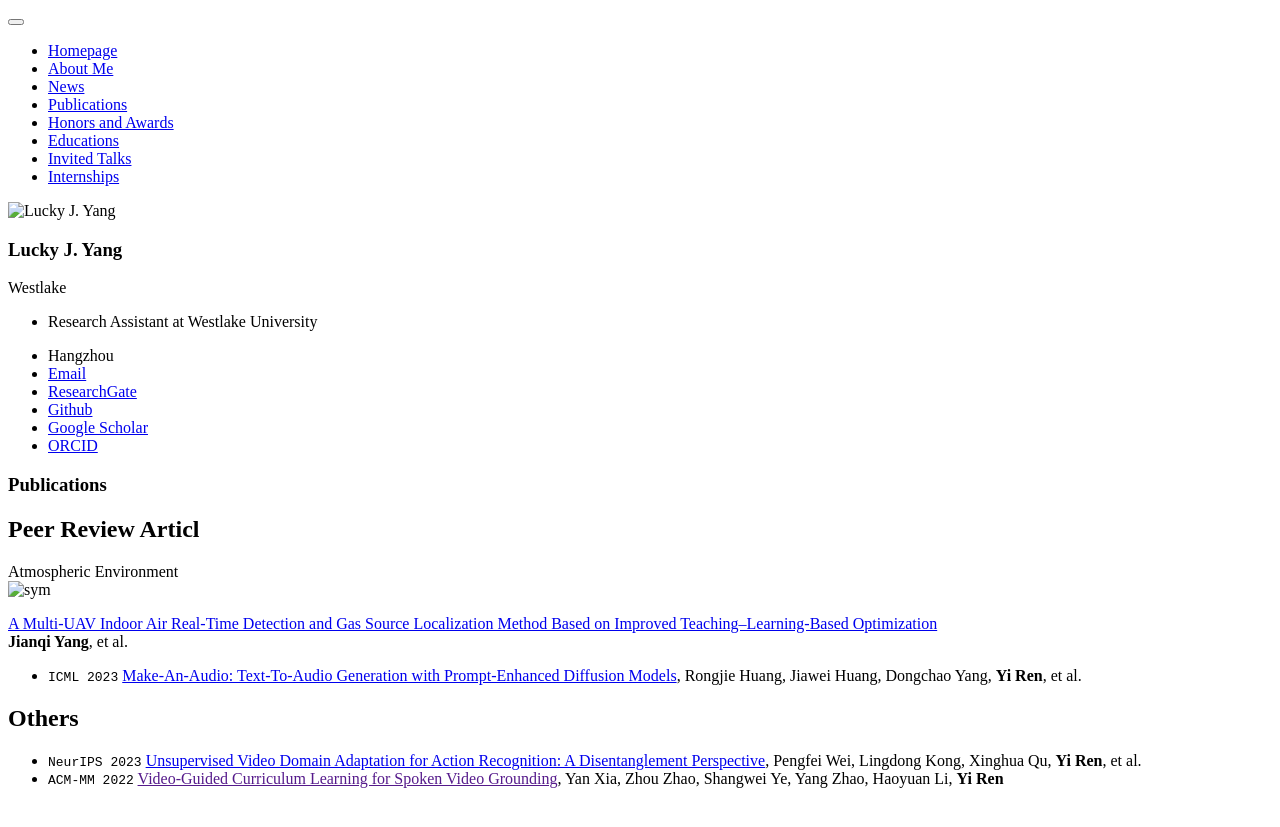
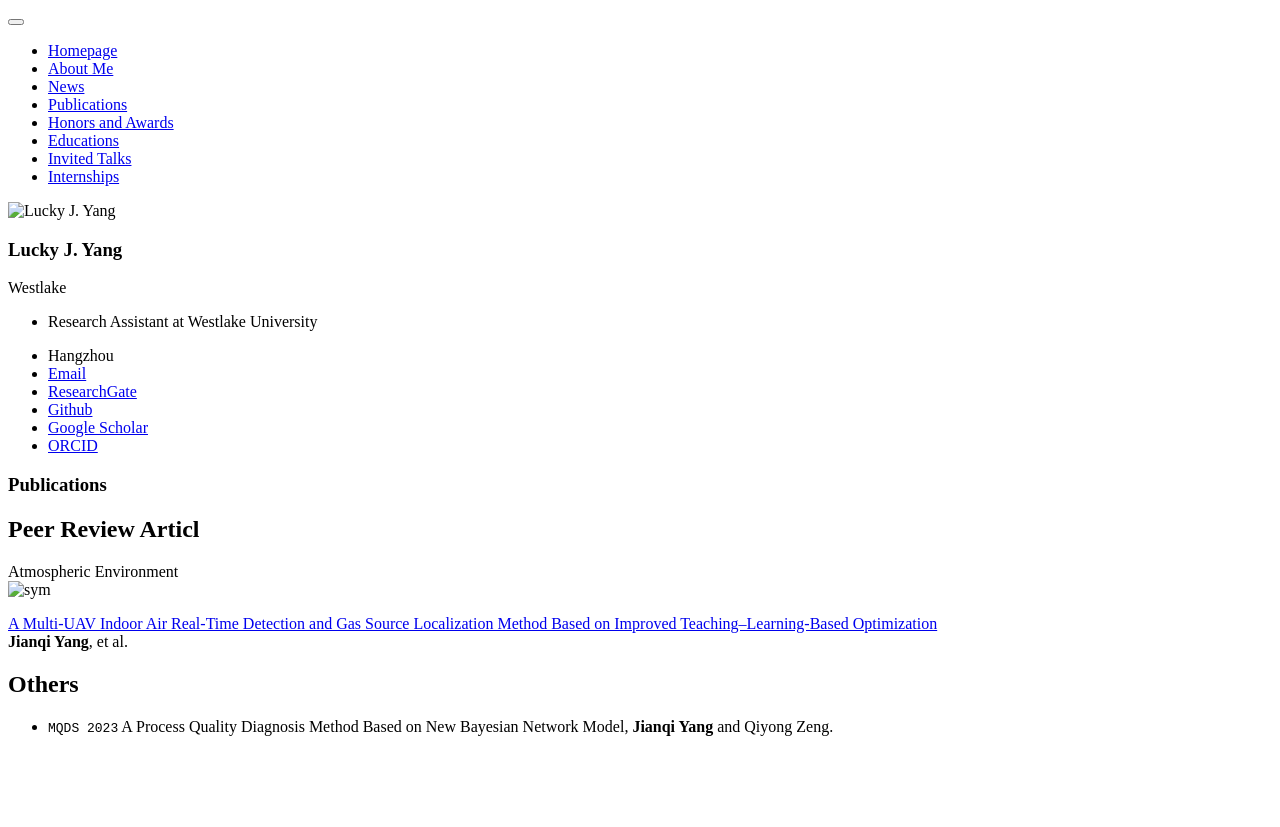
Before and after one commit to thinkswhat/thinkswhat.github.io, a Jekyll site: the page built from _pages/includes/pub.md, in a window 1280 px wide. Shown: the top 827 px of the page. Built offline with Jekyll 4.4.1, drawn with Linux system fonts in a browser that asks for light colours; our own code applies the rules of GitHub Pages for plain Markdown files.

Commit message:
Update pub.md

```diff
--- a/_pages/includes/pub.md
+++ b/_pages/includes/pub.md
@@ -10,8 +10,5 @@
 </div>
 </div>
 
-- ``ICML 2023`` [Make-An-Audio: Text-To-Audio Generation with Prompt-Enhanced Diffusion Models](https://text-to-audio.github.io/paper.pdf), Rongjie Huang, Jiawei Huang, Dongchao Yang, **Yi Ren**, et al.
-
 ## Others
-- `NeurIPS 2023` [Unsupervised Video Domain Adaptation for Action Recognition: A Disentanglement Perspective](https://openreview.net/forum?id=Rp4PA0ez0m), Pengfei Wei, Lingdong Kong, Xinghua Qu, **Yi Ren**, et al.
-- ``ACM-MM 2022`` [Video-Guided Curriculum Learning for Spoken Video Grounding](), Yan Xia, Zhou Zhao, Shangwei Ye, Yang Zhao, Haoyuan Li, **Yi Ren**
+- `MQDS 2023` A Process Quality Diagnosis Method Based on New Bayesian Network Model, **Jianqi Yang** and Qiyong Zeng.
```
